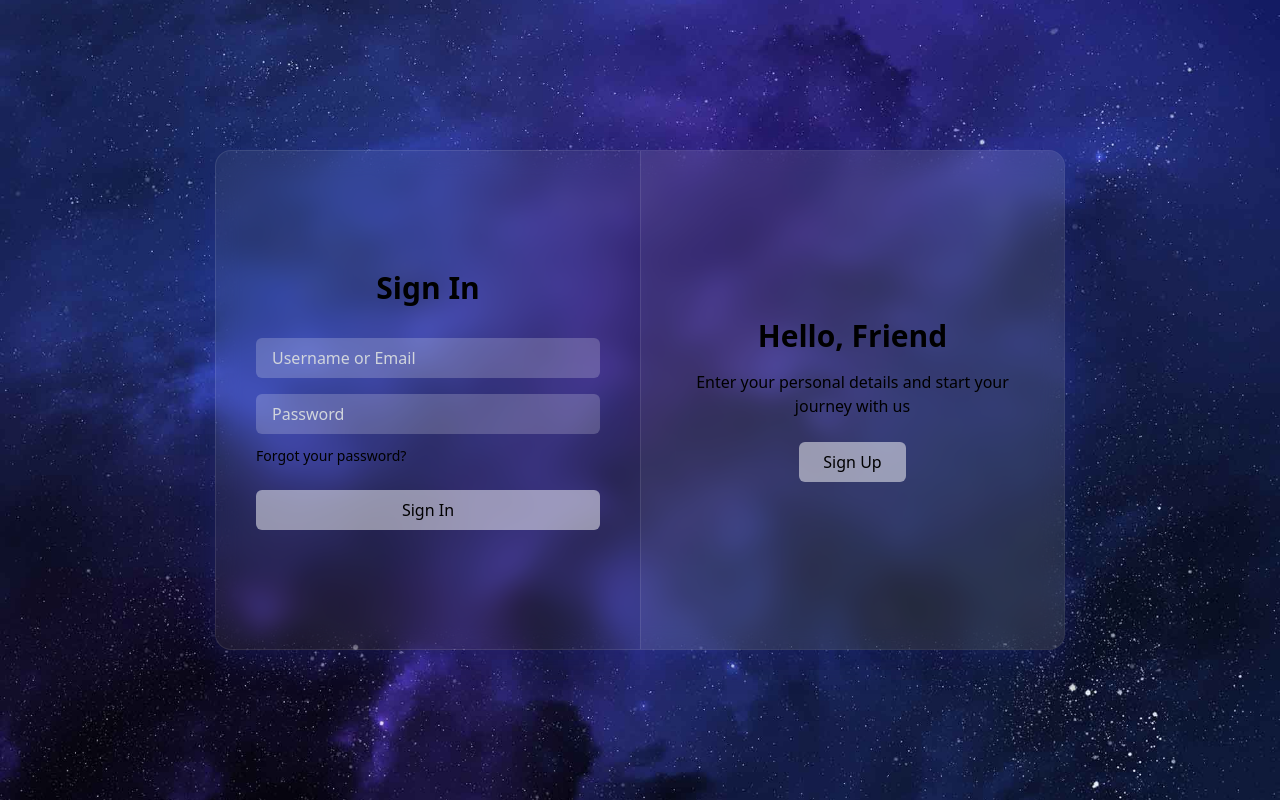
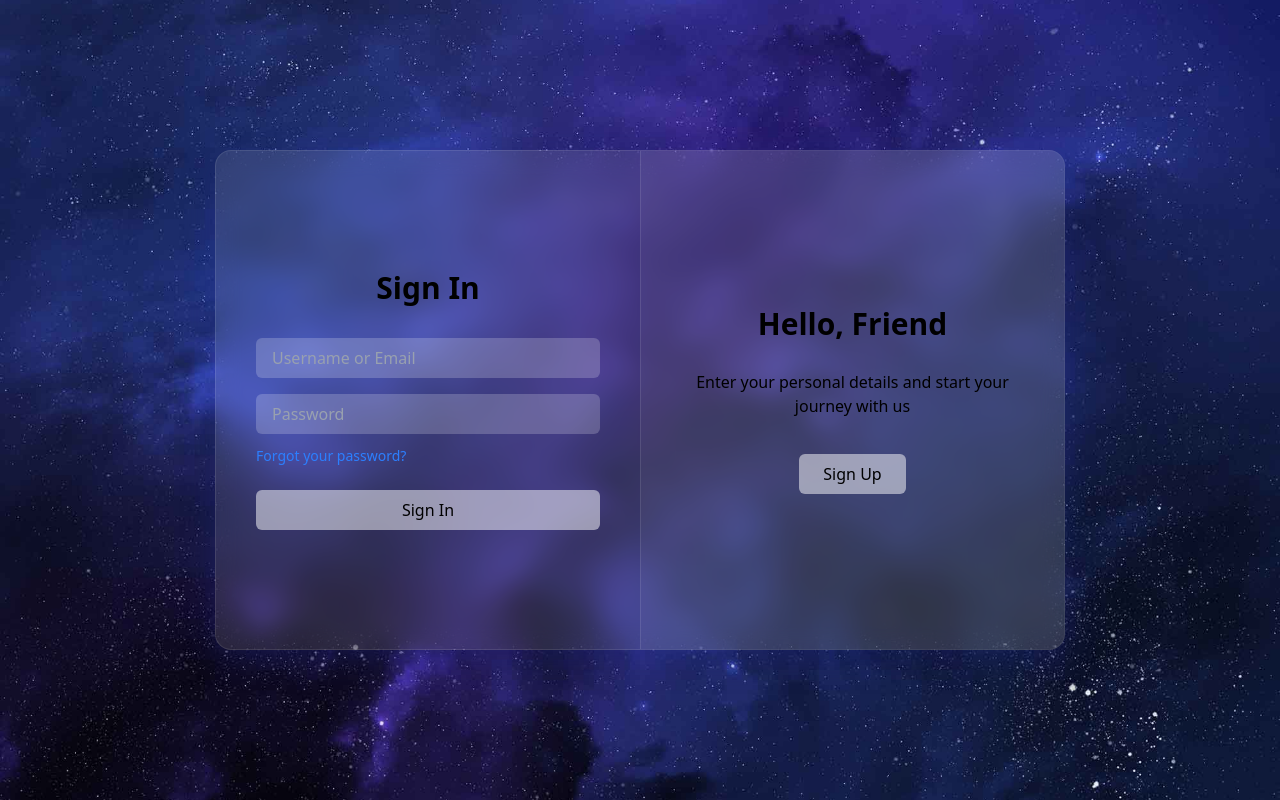
Before and after one commit to Mohammad-Reza-Mehdizadeh1999/vet, a React (Vite) app: page /auth in a window 1280 px wide. Built offline with nearby package versions, Linux system fonts and the light colour scheme.

Commit message:
feat : adding dark light in auth page

```diff
--- a/src/components/authentication/AuthContainer.tsx
+++ b/src/components/authentication/AuthContainer.tsx
@@ -5,14 +5,14 @@ export default function AuthPage() {
 
   return (
     <div
-      className="h-screen w-full flex items-center justify-center bg-cover bg-center text-black"
+      className="h-screen w-full flex items-center justify-center bg-cover bg-center text-black dark:text-white"
       style={{
-        backgroundImage: "url('/images.jpg')",
+        backgroundImage: "url('/imagedark.jpg')",
       }}
     >
-      <div className="w-[850px] h-[500px] bg-white/5 rounded-2xl shadow-[0_8px_32px_0_rgba(31,38,135,0.37)] backdrop-blur-md border border-white/10 overflow-hidden">
+      <div className="w-[850px] h-[500px] bg-white/10 dark:bg-black/10 backdrop-blur-md rounded-2xl shadow-[0_8px_32px_0_rgba(31,38,135,0.37)] border border-white/10 dark:border-gray-700/30 overflow-hidden">
         <div className="flex w-full h-full">
-          {/* سمت چپ — با انیمیشن */}
+
           <div
             className="w-1/2 h-full flex flex-col justify-center items-center p-10 transition-all duration-700 ease-in-out"
             style={{
@@ -26,24 +26,25 @@ export default function AuthPage() {
             <input
               type="text"
               placeholder="Username or Email"
-              className="w-full mt-2 px-4 py-2 rounded-md bg-white/20 placeholder-gray-300 focus:outline-none focus:ring-2 focus:ring-white/30"
+              className="w-full mt-2 px-4 py-2 rounded-md bg-white/20 dark:bg-gray-800/20 dark:border dark:border-gray-600 placeholder-gray-400 dark:placeholder-gray-500 text-black dark:text-white focus:outline-none focus:ring-2 focus:ring-white/30 dark:focus:ring-gray-500"
             />
             <input
               type="password"
               placeholder="Password"
-              className="w-full mt-4 px-4 py-2 rounded-md bg-white/20 placeholder-gray-300 focus:outline-none focus:ring-2 focus:ring-white/30"
+              className="w-full mt-4 px-4 py-2 rounded-md bg-white/20 dark:bg-gray-800/20 dark:border dark:border-gray-600 placeholder-gray-400 dark:placeholder-gray-500 text-black dark:text-white focus:outline-none focus:ring-2 focus:ring-white/30 dark:focus:ring-gray-500"
             />
-            <a href="#" className="text-sm mt-3 self-start hover:underline">
+            <a href="#" className="text-sm mt-3 self-start text-blue-500 hover:underline dark:text-blue-400">
               Forgot your password?
             </a>
-            <button className="w-full mt-6 py-2 bg-white/50 hover:bg-white/20 rounded-md transition">
+            <button className="w-full mt-6 py-2 bg-white/50 hover:bg-white/20 dark:bg-gray-700/50 dark:hover:bg-gray-700/80 rounded-md transition text-black dark:text-white">
               Sign In
             </button>
           </div>
 
-          {/* سمت راست — با انیمیشن */}
+
           <div
-            className="w-1/2 h-full flex flex-col justify-center items-center p-10 bg-white/5 border-l border-white/10 transition-all duration-700 ease-in-out"
+            className="w-1/2 h-full flex flex-col justify-center items-center gap-3 p-10 bg-white/5 dark:bg-black/10 border-l
+                     border-white/10 dark:border-gray-700/30 transition-all duration-700 ease-in-out text-black dark:text-white"
             style={{
               transform: isSignIn ? 'translateX(0)' : 'translateX(100%)',
               opacity: isSignIn ? 1 : 0,
@@ -52,18 +53,18 @@ export default function AuthPage() {
             }}
           >
             <h2 className="text-3xl font-semibold mb-4">Hello, Friend</h2>
-            <p className="text-center mb-6">
+            <p className="text-center mb-6 ">
               Enter your personal details and start your journey with us
             </p>
             <button
               onClick={() => setIsSignIn(false)}
-              className="px-6 py-2 bg-white/50 hover:bg-white/20 rounded-md transition"
+              className="px-6 py-2 bg-white/50 hover:bg-white/20 dark:bg-gray-700/50 dark:hover:bg-gray-700/80 rounded-md transition text-black dark:text-white"
             >
               Sign Up
             </button>
           </div>
 
-          {/* سمت چپ — حالت Sign Up (پنل) */}
+
           <div
             className="w-1/2 h-full flex flex-col justify-center items-center p-10 transition-all duration-700 ease-in-out absolute top-0 left-0"
             style={{
@@ -73,20 +74,20 @@ export default function AuthPage() {
             }}
           >
             <h2 className="text-3xl font-semibold mb-4">Welcome Back!</h2>
-            <p className="text-center mb-6">
+            <p className="text-center mb-6 ">
               To keep connected with us, please login with your personal info
             </p>
             <button
               onClick={() => setIsSignIn(true)}
-              className="px-6 py-2 bg-white/10 hover:bg-white/20 rounded-md transition"
+              className="px-6 py-2 bg-white/50 hover:bg-white/20 dark:bg-gray-700/50 dark:hover:bg-gray-700/80 rounded-md transition text-black dark:text-white"
             >
               Sign In
             </button>
           </div>
 
-          {/* سمت راست — حالت Sign Up (فرم) */}
+
           <div
-            className="w-1/2 h-full flex flex-col justify-center items-center p-10 bg-white/5 border-l border-white/10 transition-all duration-700 ease-in-out absolute top-0 left-1/2"
+            className="w-1/2 h-full flex flex-col justify-center items-center p-10 bg-white/5 dark:bg-black/10 border-l border-white/10 dark:border-gray-700/30 transition-all duration-700 ease-in-out absolute top-0 left-1/2"
             style={{
               transform: isSignIn ? 'translateX(100%)' : 'translateX(0)',
               opacity: isSignIn ? 0 : 1,
@@ -97,19 +98,19 @@ export default function AuthPage() {
             <input
               type="text"
               placeholder="Name"
-              className="w-full mt-2 px-4 py-2 rounded-md bg-white/20 placeholder-gray-300 focus:outline-none focus:ring-2 focus:ring-white/30"
+              className="w-full mt-2 px-4 py-2 rounded-md bg-white/20 dark:bg-gray-800/20 dark:border dark:border-gray-600 placeholder-gray-400 dark:placeholder-gray-500 text-black  focus:outline-none focus:ring-2 focus:ring-white/30 dark:focus:ring-gray-500"
             />
             <input
               type="email"
               placeholder="Email"
-              className="w-full mt-4 px-4 py-2 rounded-md bg-white/20 placeholder-gray-300 focus:outline-none focus:ring-2 focus:ring-white/30"
+              className="w-full mt-4 px-4 py-2 rounded-md bg-white/20 dark:bg-gray-800/20 dark:border dark:border-gray-600 placeholder-gray-400 dark:placeholder-gray-500 text-black dark:text-white focus:outline-none focus:ring-2 focus:ring-white/30 dark:focus:ring-gray-500"
             />
             <input
               type="password"
               placeholder="Password"
-              className="w-full mt-4 px-4 py-2 rounded-md bg-white/20 placeholder-gray-300 focus:outline-none focus:ring-2 focus:ring-white/30"
+              className="w-full mt-4 px-4 py-2 rounded-md bg-white/20 dark:bg-gray-800/20 dark:border dark:border-gray-600 placeholder-gray-400 dark:placeholder-gray-500 text-black dark:text-white focus:outline-none focus:ring-2 focus:ring-white/30 dark:focus:ring-gray-500"
             />
-            <button className="w-full mt-6 py-2 bg-white/50 hover:bg-white/20 rounded-md transition">
+            <button className="w-full mt-6 py-2 bg-white/50 hover:bg-white/20 dark:bg-gray-700/50 dark:hover:bg-gray-700/80 rounded-md transition text-black dark:text-white">
               Sign Up
             </button>
           </div>
--- a/src/main.tsx
+++ b/src/main.tsx
@@ -1,4 +1,3 @@
-import { StrictMode } from 'react'
 import { createRoot } from 'react-dom/client'
 import './index.css'
 import App from './App.tsx'
```
Also changed, not shown: public/imagedark.jpg (renamed from public/images.jpg).
